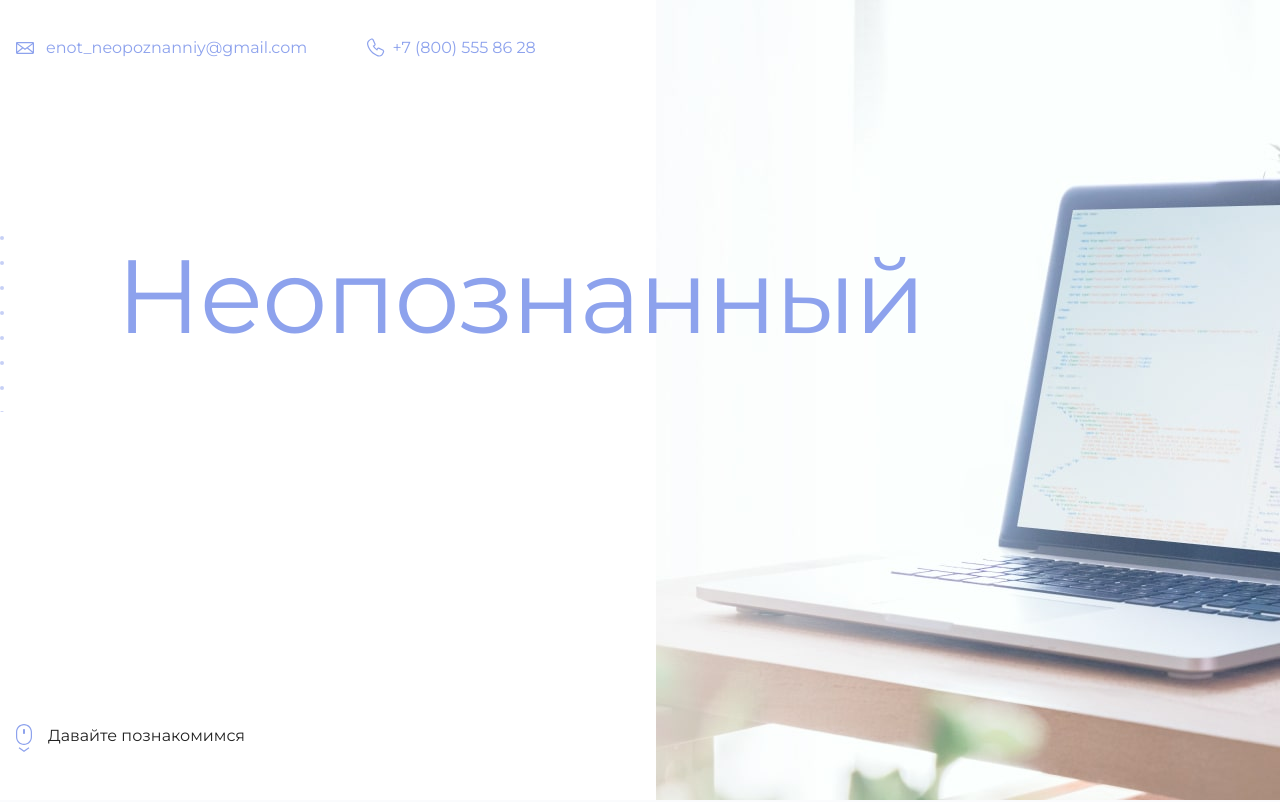
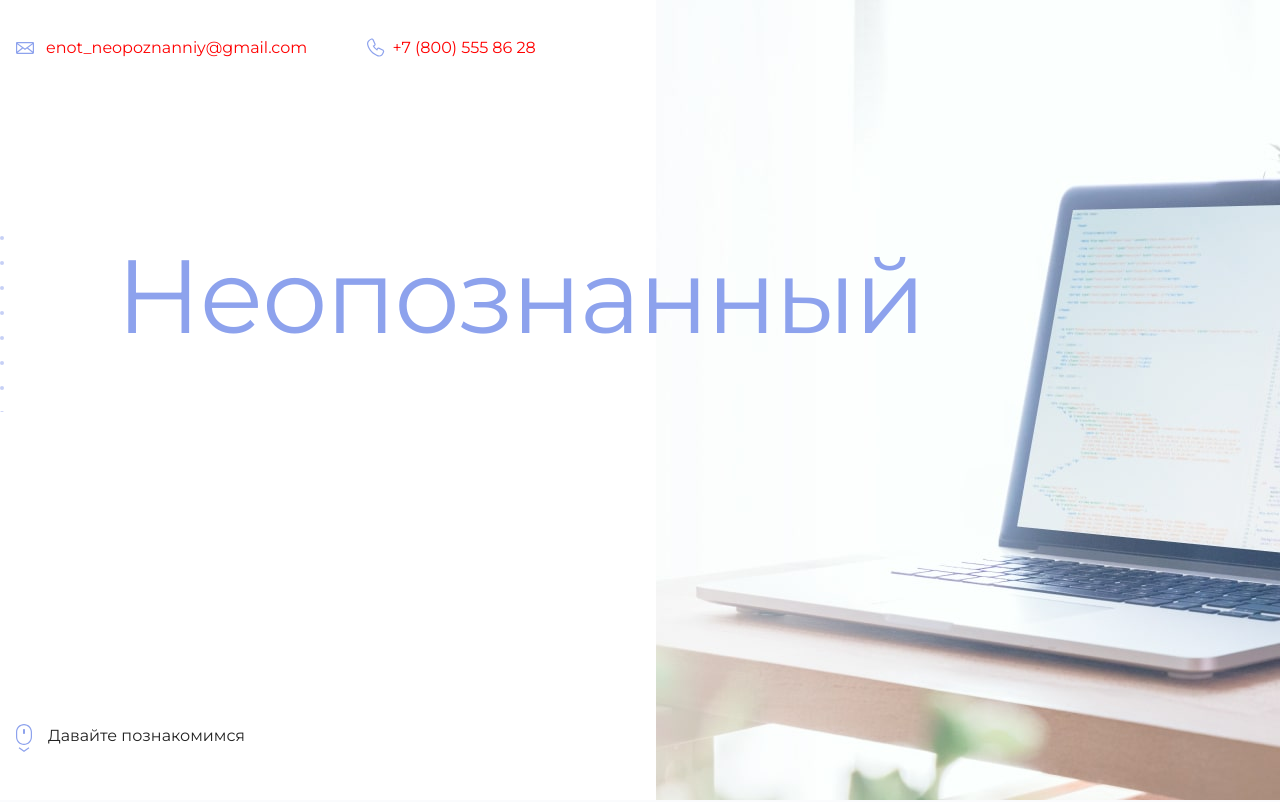
Before and after one commit to MaksDigl96/Test_3, a plain HTML site: page index.html in a window 1280 px wide. Shown: the top 802 px of the page. Drawn offline with Linux system fonts and the light colour scheme.

Commit message:
Изменение синего на красный цвет в хэдере в ссылках

```diff
--- a/style.css
+++ b/style.css
@@ -27,7 +27,7 @@ body {
   margin-right: 56px;
   padding-bottom: 10px;
   padding-top: 10px;
-  color: #8da2ed;
+  color: red;
   text-decoration: none;
   background-repeat: no-repeat;
   background-position: left;
```
